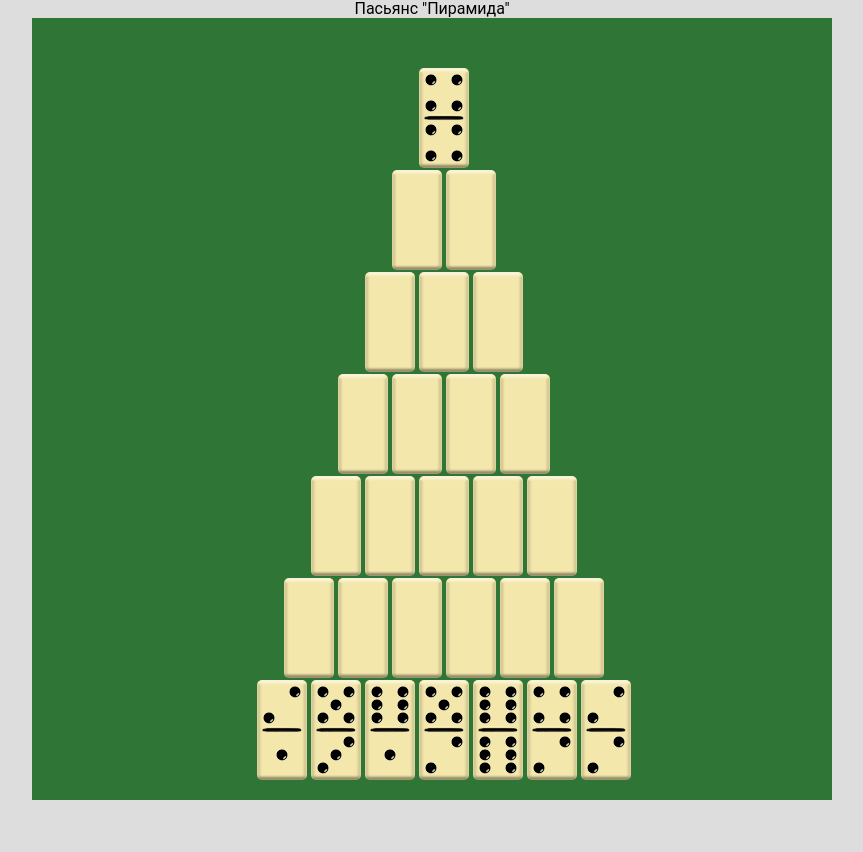
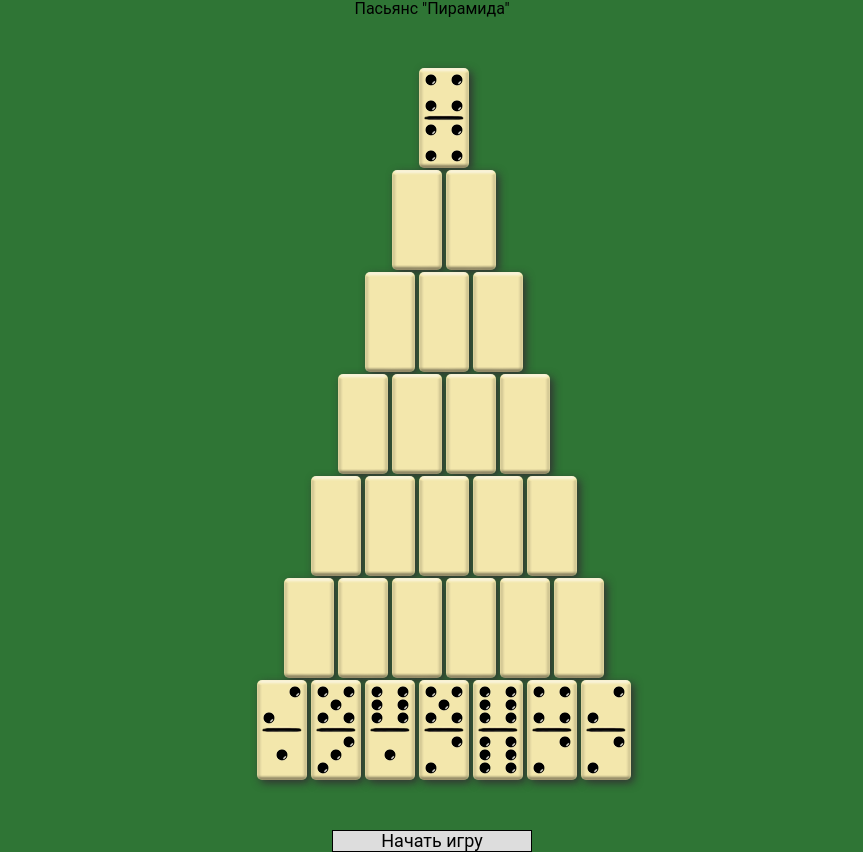
Before and after one commit to CJ3ton/domino, a website: page src/index.html in a window 1280 px wide. Shown: the whole page, without its empty margins (208-1071 px from the left). Before the commit the page ends 800 px from the top, so only its background shows below. Drawn offline with nearby package versions, Linux system fonts and the light colour scheme; files that its build step writes are made by us from their sources.

Commit message:
Add win animation and restart game button

```diff
--- a/src/index.html
+++ b/src/index.html
@@ -13,38 +13,13 @@
             <div class="game__title">Пасьянс "Пирамида"</div>
             <div class="game__board">
                 <div class="game__board-dominos">
-                    <div class="domino down" data-id="0"></div>
-                    <div class="domino down" data-id="1"></div>
-                    <div class="domino down" data-id="2"></div>
-                    <div class="domino down" data-id="3"></div>
-                    <div class="domino down" data-id="4"></div>
-                    <div class="domino down" data-id="5"></div>
-                    <div class="domino down" data-id="6"></div>
-                    <div class="domino down" data-id="7"></div>
-                    <div class="domino down" data-id="8"></div>
-                    <div class="domino down" data-id="9"></div>
-                    <div class="domino down" data-id="10"></div>
-                    <div class="domino down" data-id="11"></div>
-                    <div class="domino down" data-id="12"></div>
-                    <div class="domino down" data-id="13"></div>
-                    <div class="domino down" data-id="14"></div>
-                    <div class="domino down" data-id="15"></div>
-                    <div class="domino down" data-id="16"></div>
-                    <div class="domino down" data-id="17"></div>
-                    <div class="domino down" data-id="18"></div>
-                    <div class="domino down" data-id="19"></div>
-                    <div class="domino down" data-id="20"></div>
-                    <div class="domino down" data-id="21"></div>
-                    <div class="domino down" data-id="22"></div>
-                    <div class="domino down" data-id="23"></div>
-                    <div class="domino down" data-id="24"></div>
-                    <div class="domino down" data-id="25"></div>
-                    <div class="domino down" data-id="26"></div>
-                    <div class="domino down" data-id="27"></div>
                 </div>
             </div>
+            <button class="btn-start">Начать игру</button>
         </div>
+
     </div>
+    <div class="firework"></div>
 <script src="js/script.js"></script>
 </body>
 </html>
--- a/src/js/script.js
+++ b/src/js/script.js
@@ -1,7 +1,10 @@
 const board = document.querySelector('.game__board'),
     dominos = board.querySelector('.game__board-dominos'),
-    domino = dominos.querySelectorAll('.domino');
+    firework = document.querySelector('.firework'),
+    startBtn = document.querySelector('.btn-start');
 
+let ani='';
+const domino = [];
 const dominoSet = [];
 let activeItem = -1;
 const openItems = [0, 21, 22, 23, 24, 25, 26, 27];
@@ -17,6 +20,10 @@ const map = [11,
 dominos.addEventListener('click', (e) => {
     const id = e.target.dataset.id;
     dominoItemActivity(id);
+});
+
+startBtn.addEventListener('click', () => {
+    gameInit();
 });
 
 function dominoItem(id, firstNum, secondNum, status, set) {
@@ -62,9 +69,22 @@ function dominoItemOpen(id) {
 }
 
 function gameInit() {
+    dominos.innerHTML = '';
+    firework.innerHTML = '';
+    fireworkHide();
+    if(ani !== '') {
+        clearInterval(ani);
+    }
+    for (let i = 0; i < 28; i++) {
+        domino[i] = document.createElement('div');
+        domino[i].classList.add('domino', 'down');
+        domino[i].setAttribute('data-id', `${i}`);
+        dominos.append(domino[i]);
+    }
     createDominoItems();
     shuffle(dominoSet);
     let count = 0;
+    activeItem = -1;
     for (let i = 1; i < 8; i++) {
         for (let j = 1; j <= i; j++) {
             dominoSet[count].pos = (i * 10 + j);
@@ -150,19 +170,34 @@ function checkWin() {
 }
 
 function gameWin() {
-    setInterval(fireWork, 10);
+    fireWorkShow();
+    let sX = firework.offsetWidth;
+    let sY = firework.offsetHeight;
+    ani = setInterval(() => {
+        fireWorkElement(sX, sY);
+    }, 1);
 }
 
-function fireWork () {
-    let x = Math.floor(Math.random() * 751);
-        let y = Math.floor(Math.random() * 711);
-        let type = Math.floor(Math.random() * 28);
-        console.log(x, y, type);
-        const plate = document.createElement('div');
-        plate.classList.add('domino', `open-${type}`);
-        plate.setAttribute('data-id', '');
-        plate.style.cssText = `position: absolute; top: ${y}px; left: ${x}px; z-index: 999;`;
-        board.append(plate);
+function fireWorkElement(maxX, maxY) {
+    let x = Math.floor(Math.random() * maxX + 1);
+    let y = Math.floor(Math.random() * maxY + 1);
+    let type = Math.floor(Math.random() * 28);
+    console.log(x, y, type);
+    const plate = document.createElement('div');
+    plate.classList.add('domino', `open-${type}`);
+    plate.setAttribute('data-id', '');
+    plate.style.cssText = `position: absolute; top: ${y}px; left: ${x}px; z-index: 2;`;
+    firework.append(plate);
+}
+
+function fireWorkShow() {
+    firework.classList.remove('hide');
+    firework.classList.add('show');
+}
+
+function fireworkHide() {
+    firework.classList.add('hide');
+    firework.classList.remove('show');
 }
 
 window.addEventListener('DOMContentLoaded', gameInit);
--- a/src/sass/blocks/_domino.scss
+++ b/src/sass/blocks/_domino.scss
@@ -6,6 +6,8 @@
     border: none;
     background: transparent;
     border-radius: 5px;
+    box-shadow: 3px 3px 8px #333;
+    cursor: pointer;
 }
 
 
@@ -280,7 +282,7 @@
 }
 
 .active {
-    box-shadow: 0px 0px 5px 5px #fff;
+    box-shadow: 5px 7px 12px #444;
     transform: scale(1.02);
 }
 
--- a/src/sass/blocks/_main.scss
+++ b/src/sass/blocks/_main.scss
@@ -1,3 +1,7 @@
+body {
+    background-color: rgb(47, 117, 53);
+}
+
 .container {
     width: 1000px;
     margin: 0 auto;
@@ -15,7 +19,7 @@
         width: 800px;
         background-color: rgb(47, 117, 53);
         position: relative;
-        overflow: hidden;
+        //overflow: hidden;
 
         &-dominos {
             width: 350px;
@@ -27,3 +31,29 @@
         }
     }
 }
+
+.firework {
+    width: 100%;
+    height: 100%;
+    position: fixed;
+    left: 0;
+    top: 0;
+    display: none;
+    &.hide {
+        display: none;
+    }
+    &.show {
+        display: block;
+    }
+}
+
+.btn-start {
+    width: 200px;
+    height: 60px;
+    font-size: 18px;
+    line-height: 18px;
+    background-color: #ddd;
+    color: #000;
+    z-index: 100;
+    cursor: pointer;
+}
```
